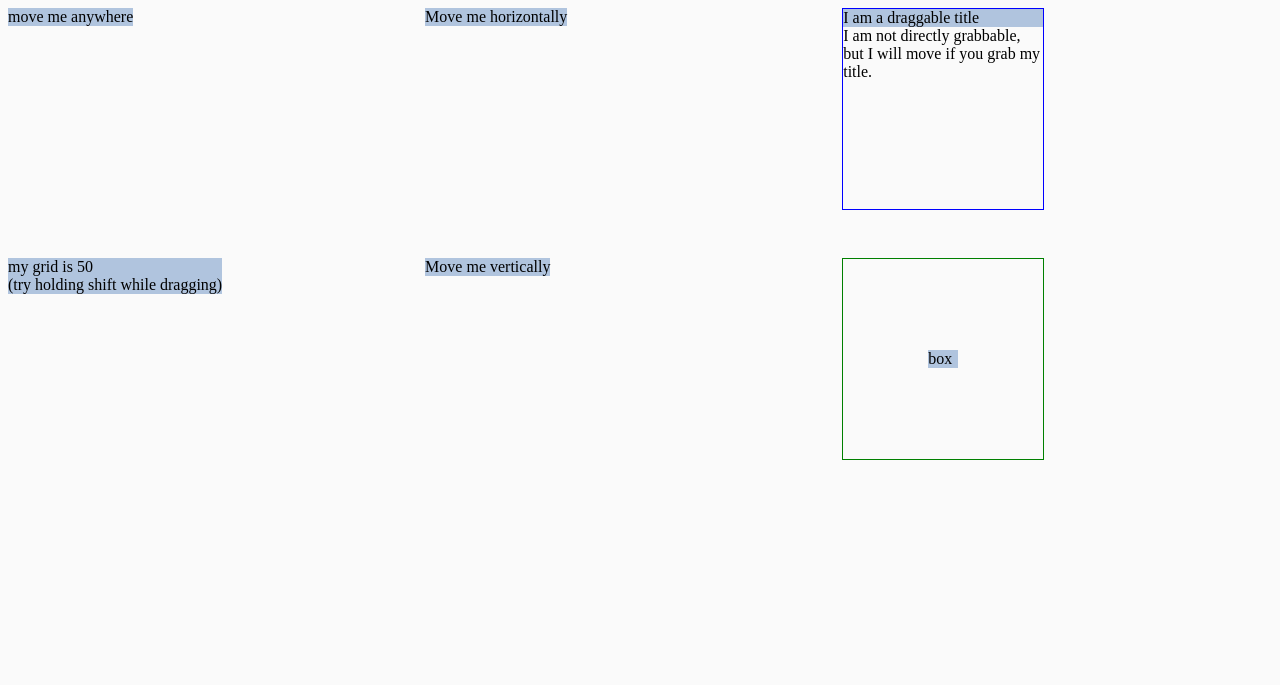
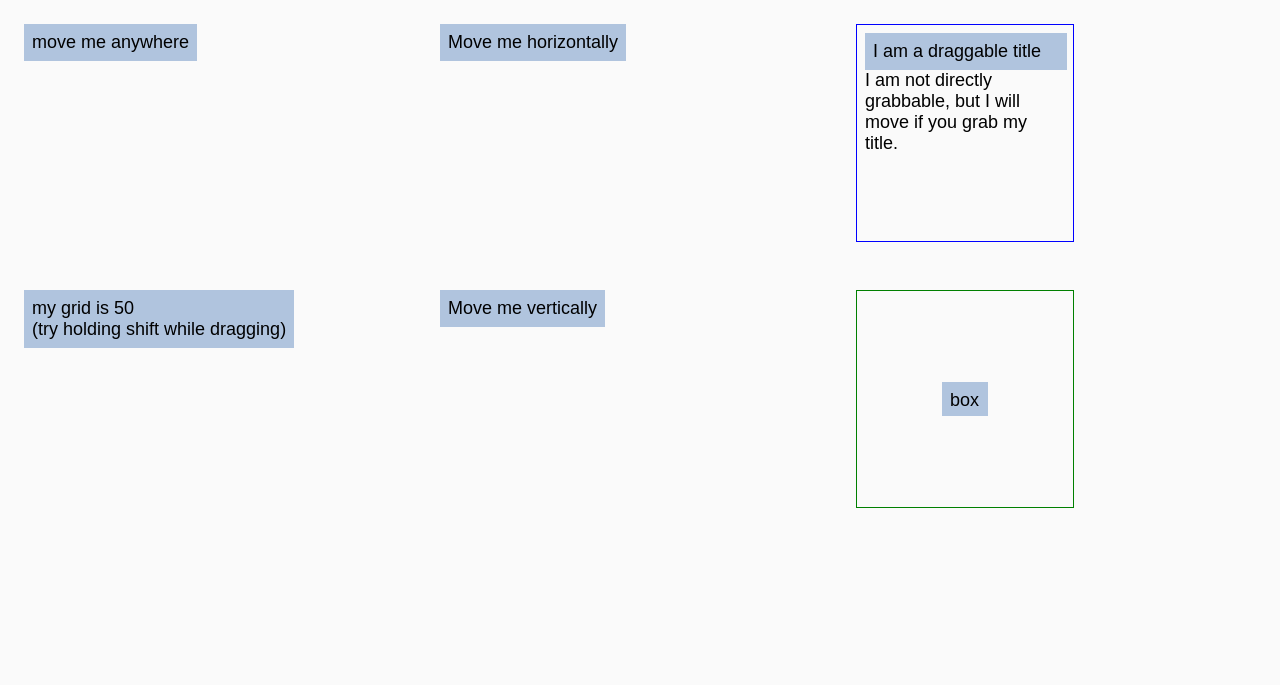
Before and after one commit to thewebkid/lit-movable, a website built with Vite: page index.html in a window 1280 px wide. Built offline with nearby package versions, Linux system fonts and the light colour scheme.

Commit message:
not terrible demo page styles

```diff
--- a/index.html
+++ b/index.html
@@ -7,9 +7,12 @@
     html,body {
       background: #fafafa;
       height: 100%;
+      font-family: Arial, sans-serif;
+      font-size: 18px;
     }
     div {
       position:relative;
+      padding:8px;
     }
   </style>
   <script type="module" src="./src/LitMovable.js"></script>
@@ -29,7 +32,7 @@
   <div style="width:33%">
     <div style="height:200px;width:200px;border:solid 1px blue;" id="dialog">
       <lit-movable targetSelector="#dialog">
-        <div style="background:lightsteelblue;width:100%">I am a draggable title</div>
+        <div style="background:lightsteelblue;width:186px">I am a draggable title</div>
       </lit-movable>
       I am not directly grabbable, but I will move if you grab my title.
     </div>
```
